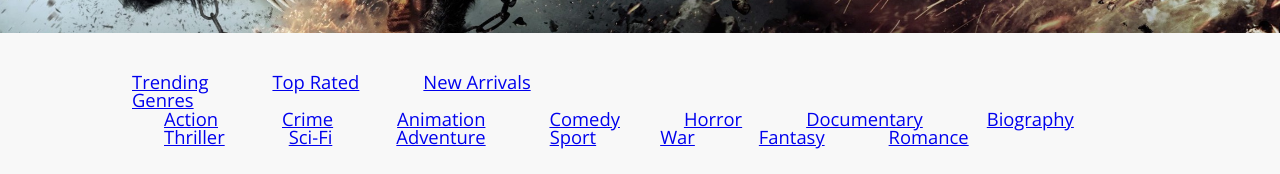
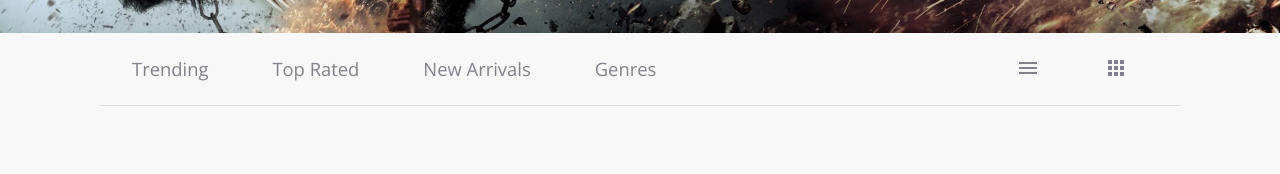
Before and after one commit to cowdevelopers/the-movie-box, a website: page index.html in a window 1280 px wide. Shown: the part 287-461 px from the top of the page. Drawn offline with nearby package versions, Linux system fonts and the light colour scheme; no server answers.

Commit message:
[Add] Body Nav-bar 수정

```diff
--- a/sass/components/_body.sass
+++ b/sass/components/_body.sass
@@ -1,61 +1,104 @@
 main
   background-color: #f8f8f8
   display: block
-  .body__nav
-    border-bottom: 1px solid #dfdfdf
-    margin: 0 auto
-    width: 1080px
+  padding-bottom: 5rem
 
-    .body__nav__main-wrap
-      padding: 2.5rem 0 1.8rem
-      font-size: 1.5rem
-      display: inline-block
-      color: $gray-color
-      li
-        float: left
-        padding: 0 2rem
-        font-size: 1.15rem
+.body__nav
+  border-bottom: 1px solid #dfdfdf
+  margin: 0 auto
+  width: 1080px
+  height: 72px
+  vertical-align: middle
 
-    .body__nav__sub-wrap
-      display: inline-block
-      float: right
-      .body__nav__view-modules
-        float: right
-        padding: 1rem
-        padding-right: 0
-        margin-top: 0.9rem
-        .material-icons
-          font-size: 2rem
-          color: $gray-color
-      .body__nav__view-list
-        float: left
-        padding: 1rem
-        margin-top: 0.9rem
-        .material-icons
-          font-size: 2rem
-          color: $gray-color
-  .body__cont
-    margin: 0 auto
-    width: 1080px
-    .body__cont__list
-      display: grid
-      grid-template-columns: 25% 25% 25% 25%
-      padding-top: 2rem
-      .body__cont__item
-        background-color: #fff
-        margin: 1rem
-        box-shadow: 0 0 30px 1px #ccc
-        .body__cont__item-wrapper
-          .body__cont__poster__wrapper
-            position: relative
-            .body__cont__poster
-              width: 100%
-            .body__cont__year
-              position: absolute
-              bottom: 1.2rem
-              left: 1.2rem
-              font-size: 1.4rem
-              color: #b6b7bf
+.body__nav__main-wrap
+  height: 100%
+  float: left
+  width: 60%
+  .body__nav__link
+    float: left
+    display: flex
+    justify-content: center
+    align-items: center
+    text-decoration: none
+    color: $gray-color
+    padding: 0 2rem
+    font-size: 1.15rem
+    line-height: 71px
+    &:hover
+      color: $main-color
+      border-bottom: 2px solid $main-color
+    &.active
+      color: $main-color
+      border-bottom: 2px solid $main-color
+
+
+.body__nav__sub-wrap
+  float: right
+  height: 100%
+  width: 20%
+  display: flex
+  justify-content: center
+  align-items: center
+  text-decoration: none
+
+
+.body__nav__view-modules, .body__nav__view-list
+  padding: 0 2rem
+
+
+
+
+.list-icon, .module-icon
+  font-size: 2rem
+  color: $gray-color
+  cursor: pointer
+  &:hover
+    color: $main-color
+
+.body__nav__submenu
+  display: none
+  position: absolute
+  left: 44%
+  top: 46%
+  z-index: 5
+  padding: 1rem
+  background-color: #dadada
+  a
+    text-decoration: none
+
+  li
+    padding: 0.5rem 1rem
+  &.active
+    display: block
+
+
+
+
+
+
+
+.body__cont
+  margin: 0 auto
+  width: 1080px
+  .body__cont__list
+    display: grid
+    grid-template-columns: 25% 25% 25% 25%
+    padding-top: 2rem
+    .body__cont__item
+      background-color: #fff
+      margin: 1rem
+      box-shadow: 0 0 30px 1px #ccc
+      .body__cont__item-wrapper
+        .body__cont__poster__wrapper
+          position: relative
+          .body__cont__poster
+            width: 100%
+          .body__cont__year
+            position: absolute
+            bottom: 1.2rem
+            left: 1.2rem
+            font-size: 1.4rem
+            color: #b6b7bf
 
         .body__cont__info__wrapper
           position: relative
```
Also changed, not shown: css/main.css, 2 other files.
